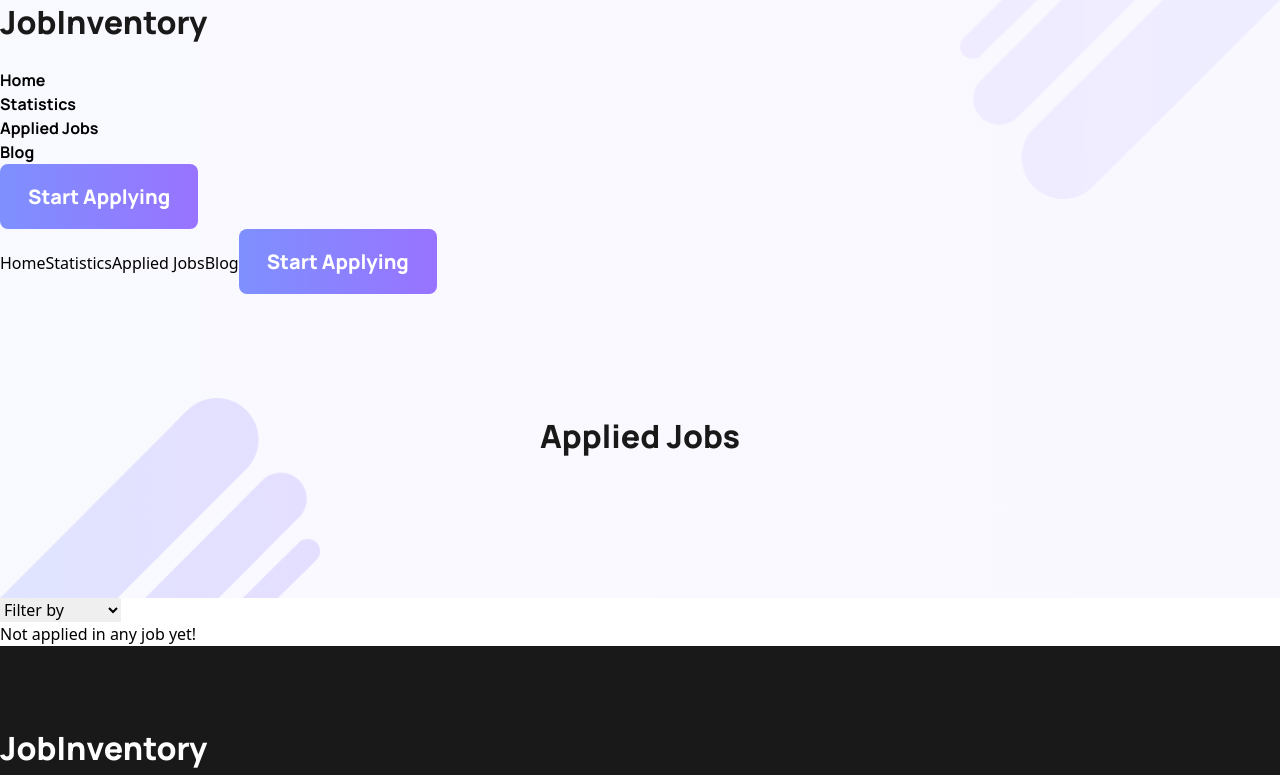
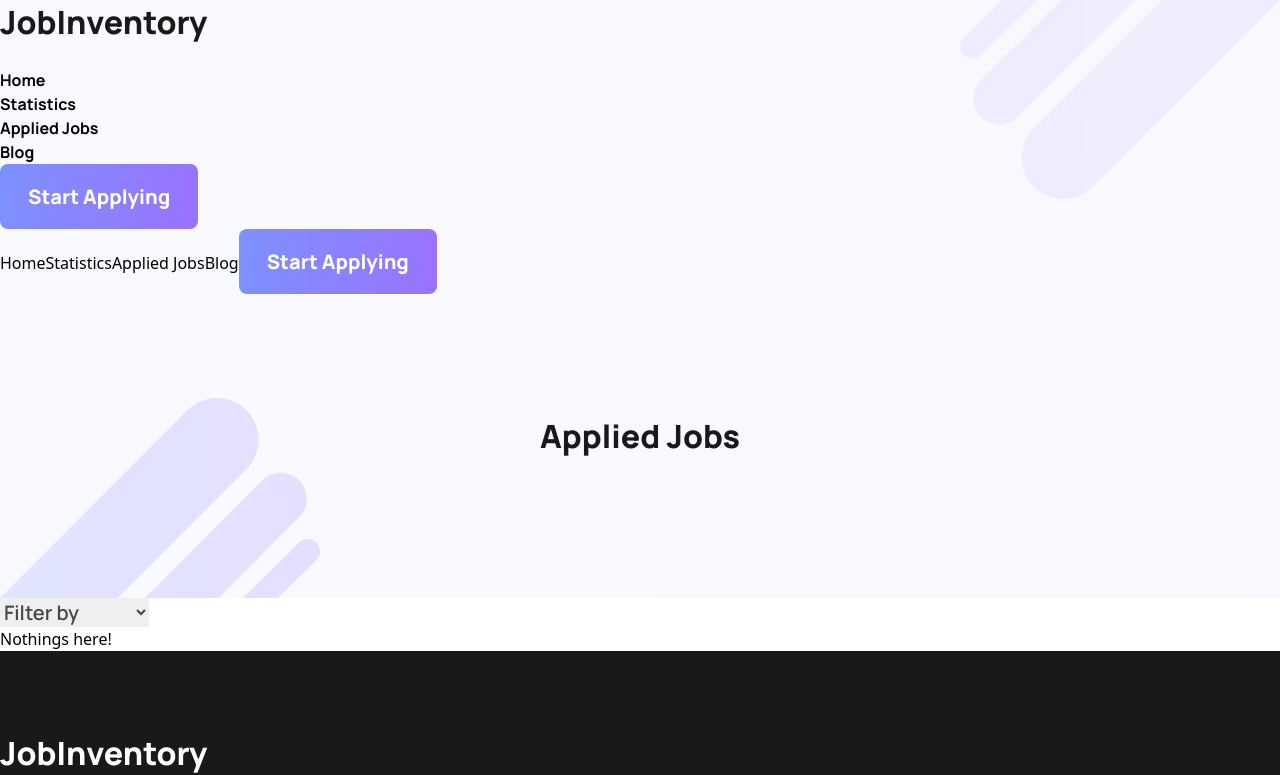
Before and after one commit to israt2022/carrer-hub, a React (Vite) app in the folder job-inventory/: page /appliedJobs in a window 1280 px wide. Shown: the top 775 px of the page. Built offline with nearby package versions, Linux system fonts and the light colour scheme.

Commit message:
placeholder bug fix

```diff
--- a/job-inventory/src/components/AppliedJobs.jsx
+++ b/job-inventory/src/components/AppliedJobs.jsx
@@ -57,7 +57,7 @@ useEffect(()=>{
             </select>
         </div>
           {
-            filteredJobs?.length === undefined ? <p>Not applied in any job yet!</p> : filteredJobs?.map(job => <SingleAppliedJob key={job.id} jobData={job}/>)
+            (filteredJobs?.length === 0 || filteredJobs?.length === undefined) ? <p className='text-center'>Nothings here!</p> : filteredJobs?.map(job => <SingleAppliedJob key={job.id} jobData={job}/>)
           }
         </div>
 
--- a/job-inventory/src/style.css
+++ b/job-inventory/src/style.css
@@ -240,11 +240,11 @@ p.category-section-subtitle {
 }
 .header-site-name{
     font-family: 'Manrope';
-font-style: normal;
-font-weight: 800;
-font-size: 32px;
-line-height: 44px;
-color: #1A1919;
+    font-style: normal;
+    font-weight: 800;
+    font-size: 32px;
+    line-height: 44px;
+    color: #1A1919;
 }
 
 .nav-links li a {
@@ -300,7 +300,6 @@ ul.footer-links li a, .contact-info {
     font-weight: 400;
     font-size: 16px;
     line-height: 40px;
-/* or 250% */
     color: rgba(255, 255, 255, 0.7);
 }
 
@@ -316,7 +315,6 @@ hr.separetor {
     font-weight: 400;
     font-size: 14px;
     line-height: 160%;
-/* or 22px */
     color: rgba(255, 255, 255, 0.4);
 }
 
@@ -553,10 +551,6 @@ p.blog-post-content {
     font-weight: 800;
     font-size: 24px;
     line-height: 33px;
-/* identical to box height */
-
-
-/* Dark 02 */
     color: #474747;
 }
 
@@ -566,10 +560,6 @@ p.blog-post-content {
     font-weight: 600;
     font-size: 24px;
     line-height: 33px;
-/* identical to box height */
-
-
-/* Dark 03 */
     color: #757575;
 }
 
@@ -596,3 +586,12 @@ p.blog-post-content {
     font-size: 16px;
     line-height: 22px;
 }
+
+select#filters {
+    font-family: 'Manrope';
+    font-style: normal;
+    font-weight: 600;
+    font-size: 20px;
+    line-height: 27px;
+    color: #474747;
+}
```
